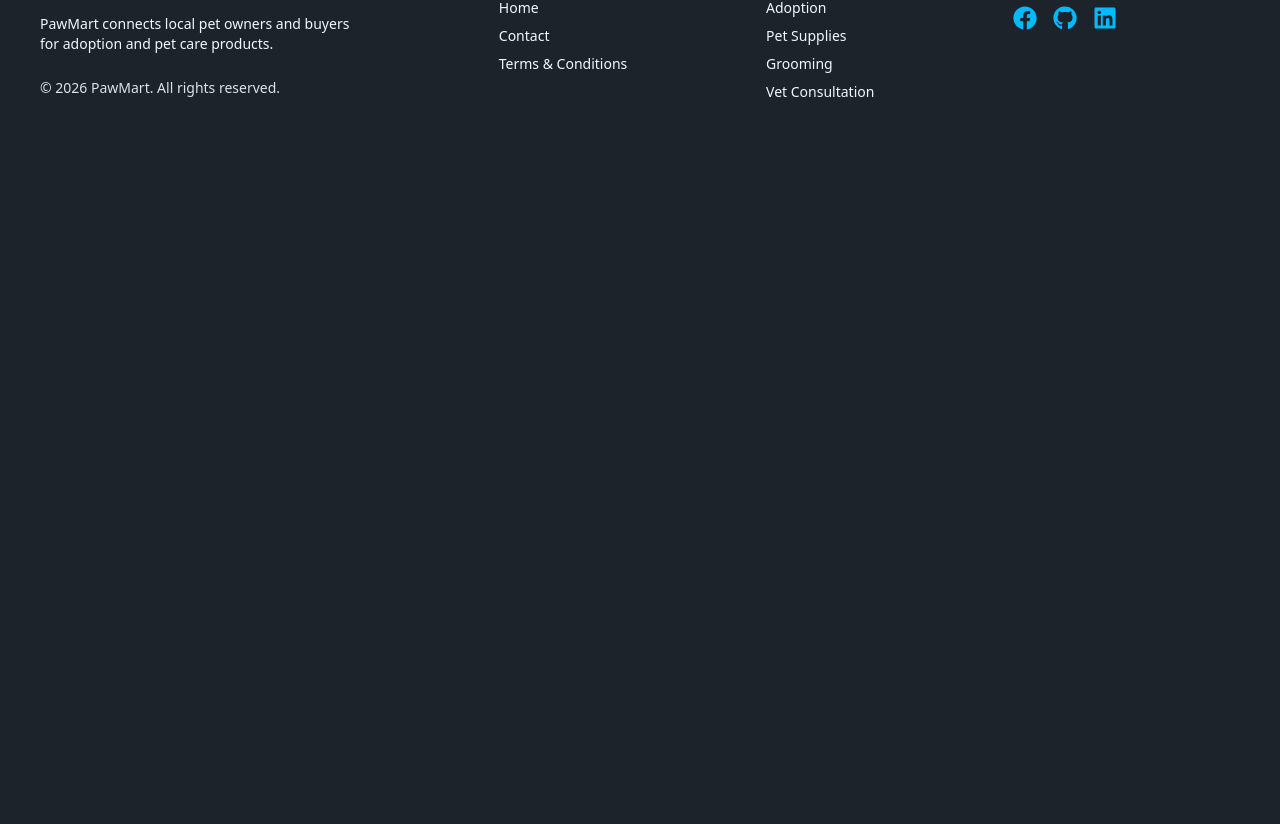
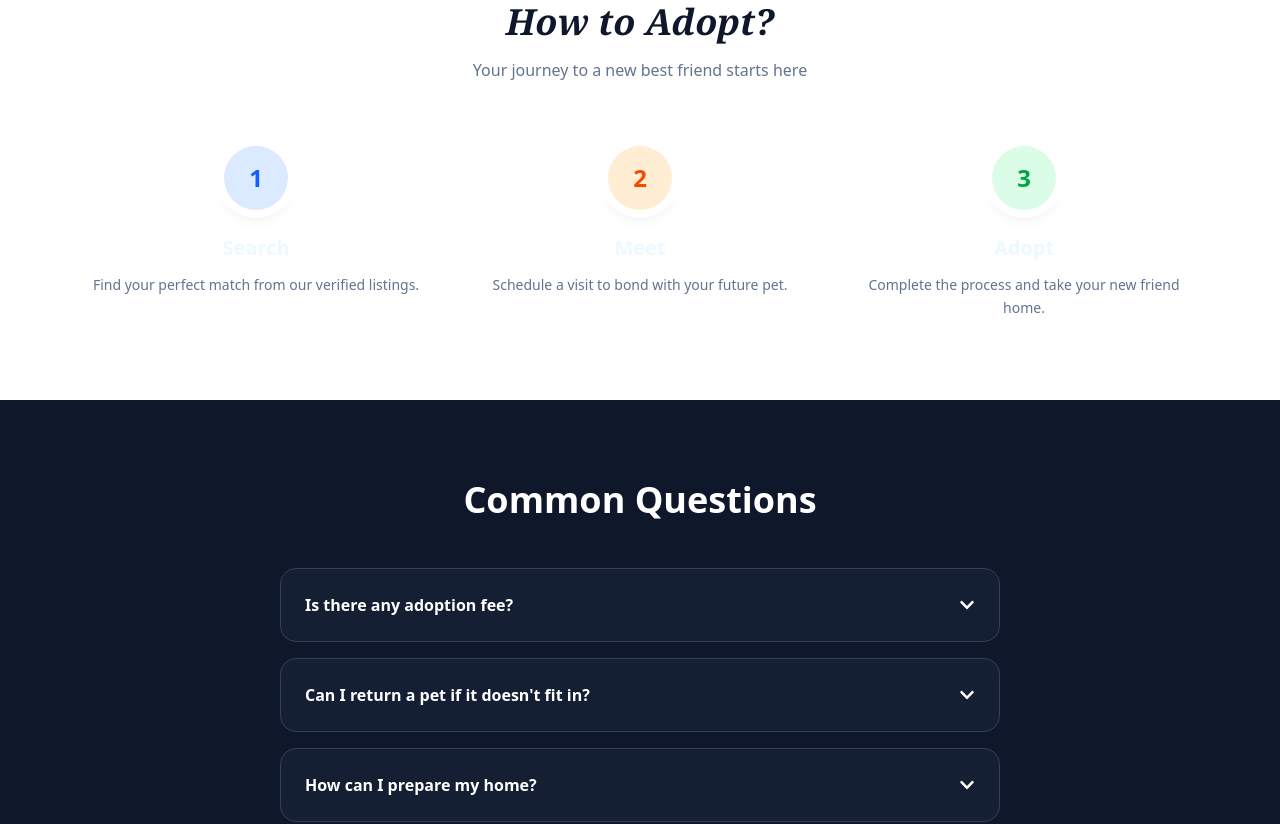
Before and after one commit to mehedihasanshohan/pawmart-client, a React (Vite) app: page / in a window 1280 px wide. Shown: the part 2536-3360 px from the top of the page. Before the commit the page ends 2678 px from the top, so only its background shows below. Built offline with nearby package versions, Linux system fonts and the light colour scheme; no server answers.

Commit message:
add:FAQ section

```diff
--- /dev/null
+++ b/src/components/FAQ.jsx
@@ -0,0 +1,36 @@
+import { useState } from "react";
+import { FaChevronDown } from "react-icons/fa";
+
+const faqs = [
+  { q: "Is there any adoption fee?", a: "Yes, a minimal fee is charged to cover the pet's initial medical costs and vaccinations." },
+  { q: "Can I return a pet if it doesn't fit in?", a: "We offer a 2-week trial period to ensure both you and the pet are happy together." },
+  { q: "How can I prepare my home?", a: "We provide a free checklist and basic training tips once your application is approved." },
+];
+
+export default function FAQ() {
+  const [openIndex, setOpenIndex] = useState(null);
+
+  return (
+    <section className="py-20 bg-slate-900 text-white overflow-hidden">
+      <div className="max-w-3xl mx-auto px-6">
+        <h2 className="text-4xl font-bold text-center mb-12">Common Questions</h2>
+        <div className="space-y-4">
+          {faqs.map((faq, i) => (
+            <div key={i} className="border border-slate-700 rounded-2xl overflow-hidden bg-slate-800/50">
+              <button
+                onClick={() => setOpenIndex(openIndex === i ? null : i)}
+                className="w-full flex justify-between items-center p-6 text-left hover:bg-slate-800 transition-colors"
+              >
+                <span className="font-semibold">{faq.q}</span>
+                <FaChevronDown className={`transition-transform duration-300 ${openIndex === i ? 'rotate-180' : ''}`} />
+              </button>
+              <div className={`transition-all duration-300 ease-in-out ${openIndex === i ? 'max-h-40 p-6 pt-0 opacity-100' : 'max-h-0 opacity-0'}`}>
+                <p className="text-slate-400 text-sm italic border-t border-slate-700 pt-4">{faq.a}</p>
+              </div>
+            </div>
+          ))}
+        </div>
+      </div>
+    </section>
+  );
+}
--- /dev/null
+++ b/src/components/HowItWorks.jsx
@@ -0,0 +1,31 @@
+export default function HowItWorks() {
+  const steps = [
+    { title: "Search", desc: "Find your perfect match from our verified listings.", color: "bg-blue-100 text-blue-600" },
+    { title: "Meet", desc: "Schedule a visit to bond with your future pet.", color: "bg-orange-100 text-orange-600" },
+    { title: "Adopt", desc: "Complete the process and take your new friend home.", color: "bg-green-100 text-green-600" },
+  ];
+
+  return (
+    <section className="py-20 bg-white">
+      <div className="max-w-6xl mx-auto px-6 text-center">
+        <h2 className="text-4xl font-bold text-slate-900 mb-4 font-serif italic">How to Adopt?</h2>
+        <p className="text-slate-500 mb-16">Your journey to a new best friend starts here</p>
+
+        <div className="grid md:grid-cols-3 gap-12 relative">
+          {/* Connector Line (Desktop Only) */}
+          <div className="hidden md:block absolute top-1/4 left-0 w-full h-0.5 bg-slate-100 -z-10"></div>
+
+          {steps.map((step, index) => (
+            <div key={index} className="flex flex-col items-center">
+              <div className={`w-16 h-16 ${step.color} rounded-full flex items-center justify-center text-2xl font-bold mb-6 ring-8 ring-white shadow-lg`}>
+                {index + 1}
+              </div>
+              <h3 className="text-xl font-bold mb-3">{step.title}</h3>
+              <p className="text-slate-500 text-sm leading-relaxed">{step.desc}</p>
+            </div>
+          ))}
+        </div>
+      </div>
+    </section>
+  );
+}
--- a/src/pages/Home.jsx
+++ b/src/pages/Home.jsx
@@ -4,6 +4,8 @@ import Adopt from '../components/Adopt'
 import CategorySection from '../components/CategorySection'
 import RecentListings from '../components/RecentListings'
 import StateSection from '../components/StateSection'
+import HowItWorks from './../components/HowItWorks';
+import FAQ from './../components/FAQ';
 
 
 const Home = () => {
@@ -14,6 +16,8 @@ const Home = () => {
       <CategorySection></CategorySection>
       <RecentListings></RecentListings>
       <StateSection></StateSection>
+      <HowItWorks></HowItWorks>
+      <FAQ></FAQ>
     </div>
   )
 }
```
